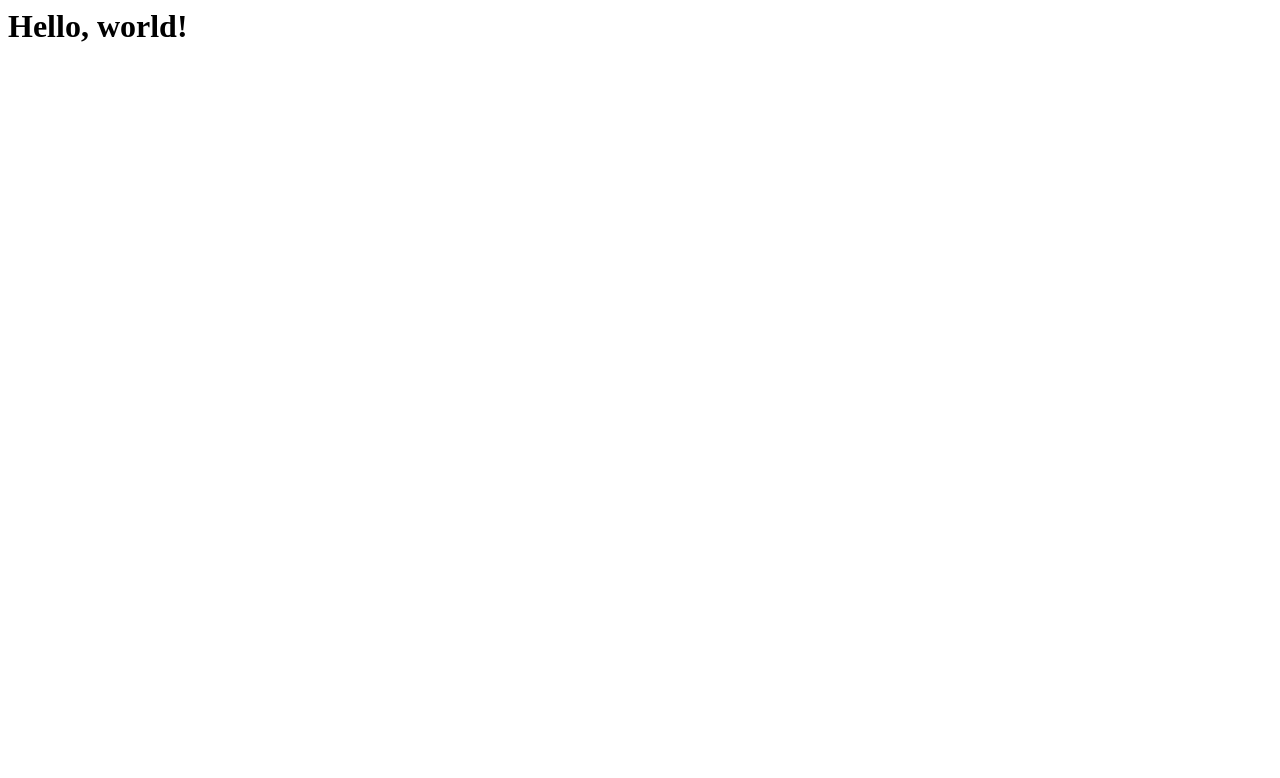
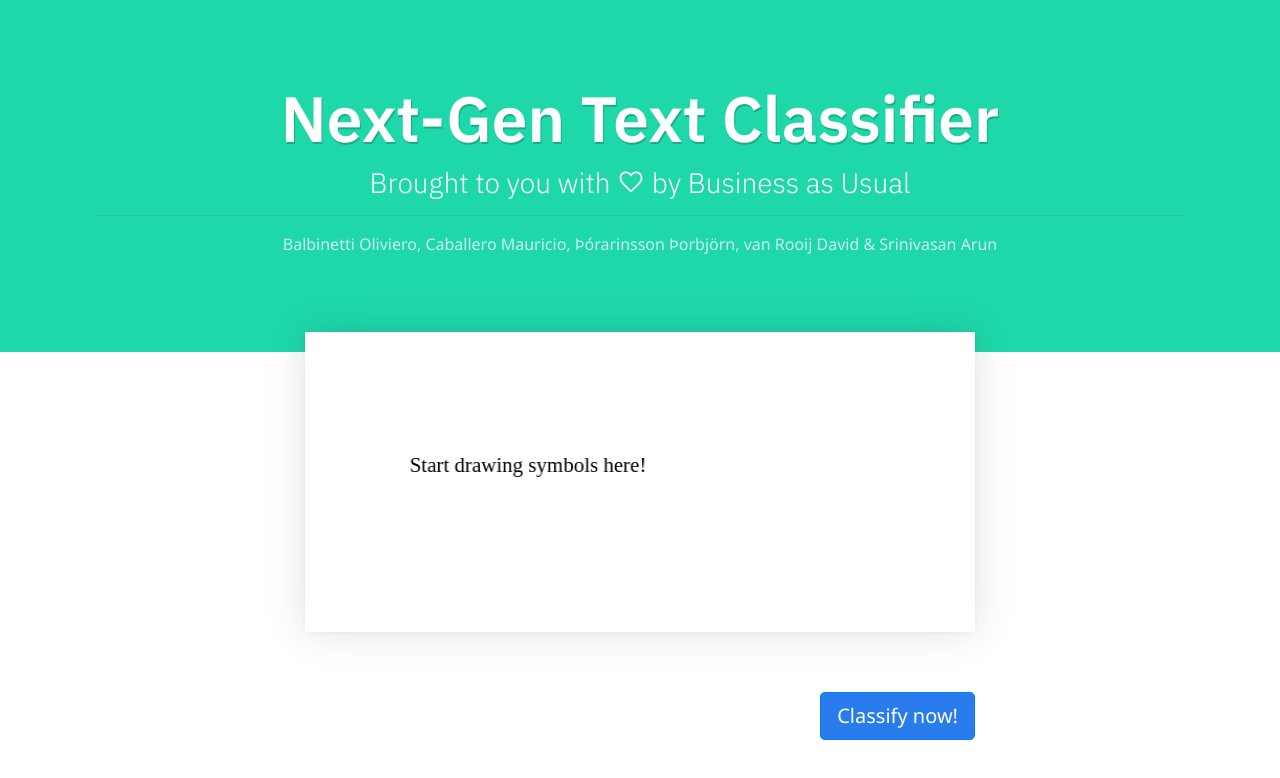
Before and after one commit to davidvanrooij/COMP0072, a website: page Client-side/index.html in a window 1280 px wide. Drawn offline with nearby package versions, Linux system fonts and the light colour scheme.

Commit message:
Basic UI for drawing on a canvas

```diff
--- a/Client-side/index.html
+++ b/Client-side/index.html
@@ -1 +1,42 @@
-<h1>Hello, world!</h1>
+<html>
+<head>
+	<meta charset="utf-8">
+	<title>NEURAL NETWORK CLASS/F/ER</title>
+
+	<link rel="stylesheet" type="text/css" href="node_modules/bootstrap/dist/css/bootstrap.min.css">
+	<link href="https://fonts.googleapis.com/css?family=IBM+Plex+Sans:300,600|Noto+Sans" rel="stylesheet">
+	<link rel="stylesheet" type="text/css" href="style.css">
+
+	<script src="node_modules/bootstrap/dist/js/bootstrap.min.js"></script>
+
+</head>
+
+<body>
+	<header>
+		<div class="container">
+			<h1>Next-Gen Text Classifier</h1>
+			<h3>Brought to you with <div class="icon"><svg xmlns="http://www.w3.org/2000/svg" viewBox="0 0 512 512" style="fill: #fff;"><path d="M349.6 64c-36.4 0-70.7 16.7-93.6 43.9C233.1 80.7 198.8 64 162.4 64 97.9 64 48 114.2 48 179.1c0 79.5 70.7 143.3 177.8 241.7L256 448l30.2-27.2C393.3 322.4 464 258.6 464 179.1 464 114.2 414.1 64 349.6 64zm-80.8 329.3l-4.2 3.9-8.6 7.8-8.6-7.8-4.2-3.9c-50.4-46.3-94-86.3-122.7-122-28-34.7-40.4-63.1-40.4-92.2 0-22.9 8.4-43.9 23.7-59.3 15.2-15.4 36-23.8 58.6-23.8 26.1 0 52 12.2 69.1 32.5l24.5 29.1 24.5-29.1c17.1-20.4 43-32.5 69.1-32.5 22.6 0 43.4 8.4 58.7 23.8 15.3 15.4 23.7 36.5 23.7 59.3 0 29-12.5 57.5-40.4 92.2-28.8 35.7-72.3 75.7-122.8 122z"></path></svg></div>  by Business as Usual</h3>
+			<hr>
+			<p>Balbinetti Oliviero, Caballero Mauricio, Þórarinsson Þorbjörn, van Rooij David & Srinivasan Arun </p>
+		</div>
+	</header>
+
+	<div class="container">
+		<div class="row" style="width: 700px; margin: 0 auto;">
+			<div class="col-12">
+				<canvas id="canvas" width="640" height="300px"></canvas>
+			</div>
+		</div>
+		<div class="row text-right" style="width: 700px; margin: 0 auto;">
+			<div class="col-12">
+				<a href="#" class="btn btn-primary btn-lg">Classify now!</a>
+			</div>
+		</div>
+
+	</div>
+
+</body>
+
+<script src="main.js"></script>
+
+</html>
--- /dev/null
+++ b/Client-side/main.js
@@ -0,0 +1,38 @@
+// dataURL = canvas.toDataURL();
+
+var ctx = document.getElementById('canvas').getContext('2d');
+
+var init = true;
+
+function show_welcome_text() {
+  ctx.font = '20px Noto Sans';
+  ctx.fillText('Start drawing symbols here!', 100, 150-10);
+}
+
+show_welcome_text();
+
+function draw_line(event) {
+  var x = event.layerX;
+  var y = event.layerY;
+  ctx.beginPath();
+	ctx.arc(x,y,10,0,2*Math.PI);
+	ctx.fill();
+
+}
+
+canvas.addEventListener('mousedown', function(){
+
+	// Remove welcome text the first time you click on the canvas
+	if(init){
+		ctx.clearRect(0,0,canvas.width, canvas.height);
+		init = false;
+	}
+
+	canvas.addEventListener('mousemove', function(event){
+		draw_line(event);
+	});
+});
+
+// canvas.addEventListener('mouseup', function(event){
+// 	canvas.removeEventListener('mousedown');
+// })
--- a/Client-side/package.json
+++ b/Client-side/package.json
@@ -6,6 +6,7 @@
   "license": "MIT",
   "private": true,
   "dependencies": {
+    "bootstrap": "4.1.3",
     "jQuery": "1.7.4"
   }
 }
--- /dev/null
+++ b/Client-side/style.css
@@ -0,0 +1,61 @@
+html{
+	font-size: 16px;
+}
+
+body {
+	font-family: 'Noto Sans', sans-serif;
+	text-align: center;
+}
+
+header{
+	background-color: #1FD8A9;
+	width: 100%;
+	padding: 5em;
+}
+
+header p {
+	color: #ceedf0;
+}
+
+h1, h2, h3{
+	font-family: 'IBM Plex Sans', sans-serif;
+	text-align: center;
+	color: #fff;
+}
+
+h1{
+	font-size: 4em;
+	font-weight: 600;
+	text-shadow: rgba(1,1,1,0.2) 1px 2px;
+}
+
+h3{
+	font-weight: 300;
+}
+
+canvas{
+	width: 100%;
+	height: 300px;
+	margin: 0 auto;
+	box-shadow: rgba(0,0,0,0.12) 0px 0px 40px, rgba(1,0,0,0.05) 0px 0px 5px;
+	position: relative;
+	margin: 40px 0 0;
+	top: -60px;
+	background: white;
+	text-align: center;
+}
+
+.icon {
+	display: inline-flex;
+ 	align-self: center;
+}
+.icon svg {
+	height: 1em;
+	width: 1em;
+	position: relative;
+	top: .125em;
+}
+
+.btn-primary{
+	background-color: #287CEC;
+}
```
Also changed, not shown: 1 other file.
